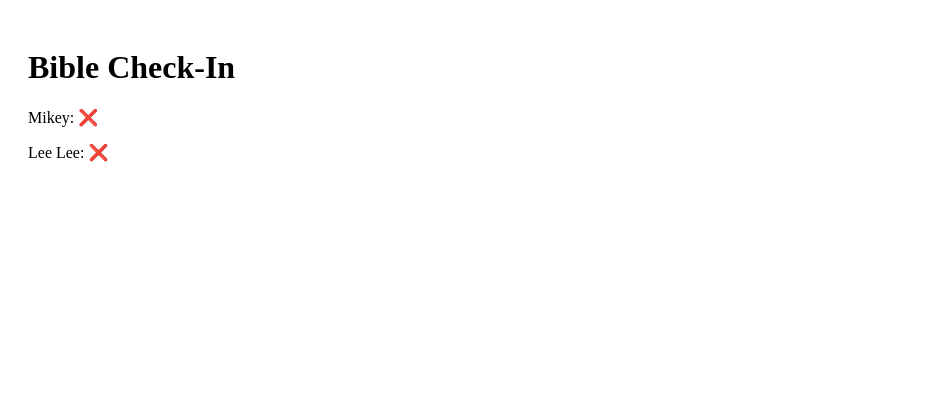
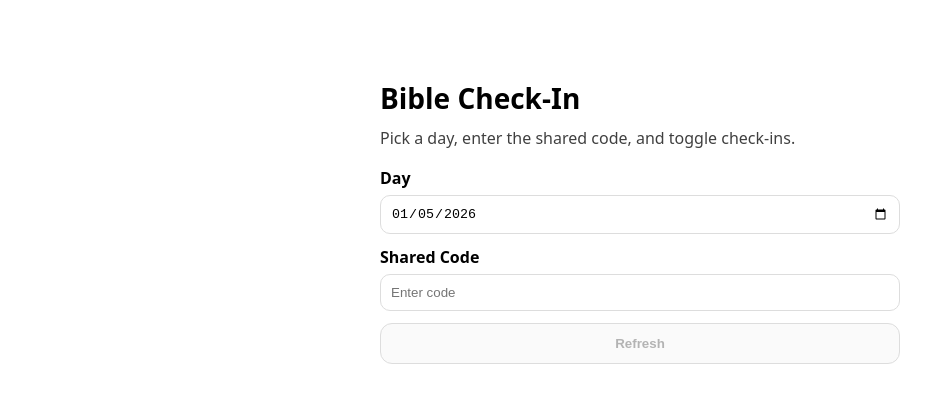
Before and after one commit to Mikeberg24/bible-checkin-pwa, a Next.js app: page / in a window 1280 px wide. Shown: the top 402 px of the page, without its empty margins (0-935 px from the left). Built offline with nearby package versions, Linux system fonts and the light colour scheme; no server answers.

Commit message:
Restore full app + API routes

```diff
--- a/app/api/today/route.ts
+++ b/app/api/today/route.ts
@@ -1,17 +1,46 @@
+// app/api/today/route.ts
 import { NextResponse } from "next/server";
+import { getSupabaseServer } from "@/lib/supabaseServer";
+
+function isAuthorized(code: string | null) {
+  const expected = process.env.SHARED_COUPLE_CODE;
+  return Boolean(expected && code && code === expected);
+}
 
 export async function GET(req: Request) {
-  const { searchParams } = new URL(req.url);
-  const day = searchParams.get("day");
-  const code = searchParams.get("code");
+  try {
+    const url = new URL(req.url);
+    const day = url.searchParams.get("day"); // YYYY-MM-DD
+    const code = url.searchParams.get("code");
 
-  if (code !== process.env.SHARED_COUPLE_CODE) {
-    return NextResponse.json({ error: "Invalid code" }, { status: 401 });
+    if (!isAuthorized(code)) {
+      return NextResponse.json({ error: "Unauthorized" }, { status: 401 });
+    }
+
+    if (!day) {
+      return NextResponse.json({ error: "Missing day" }, { status: 400 });
+    }
+
+    const supabase = getSupabaseServer();
+
+    const { data, error } = await supabase
+      .from("checkins")
+      .select("mikey, leelee")
+      .eq("day", day)
+      .maybeSingle();
+
+    if (error) throw error;
+
+    // Default to false/false if no row exists yet
+    return NextResponse.json({
+      day,
+      mikey: data?.mikey ?? false,
+      leelee: data?.leelee ?? false,
+    });
+  } catch (err: any) {
+    return NextResponse.json(
+      { error: err?.message ?? "Server error" },
+      { status: 500 }
+    );
   }
-
-  return NextResponse.json({
-    day,
-    mikey: false,
-    leelee: false,
-  });
 }
--- a/app/api/toggle/route.ts
+++ b/app/api/toggle/route.ts
@@ -1,15 +1,63 @@
+// app/api/toggle/route.ts
 import { NextResponse } from "next/server";
+import { getSupabaseServer } from "@/lib/supabaseServer";
+
+type Person = "mikey" | "leelee";
+
+function isAuthorized(code: string | null) {
+  const expected = process.env.SHARED_COUPLE_CODE;
+  return Boolean(expected && code && code === expected);
+}
 
 export async function POST(req: Request) {
-  const body = await req.json();
-  const { person, code } = body;
+  try {
+    const body = await req.json().catch(() => null);
 
-  if (code !== process.env.SHARED_COUPLE_CODE) {
-    return NextResponse.json({ error: "Invalid code" }, { status: 401 });
+    const day: string | undefined = body?.day;
+    const person: Person | undefined = body?.person;
+    const code: string | undefined = body?.code;
+
+    if (!isAuthorized(code ?? null)) {
+      return NextResponse.json({ error: "Unauthorized" }, { status: 401 });
+    }
+
+    if (!day) return NextResponse.json({ error: "Missing day" }, { status: 400 });
+    if (person !== "mikey" && person !== "leelee") {
+      return NextResponse.json({ error: "Invalid person" }, { status: 400 });
+    }
+
+    const supabase = getSupabaseServer();
+
+    // Get current row (or defaults)
+    const { data: current, error: readErr } = await supabase
+      .from("checkins")
+      .select("mikey, leelee")
+      .eq("day", day)
+      .maybeSingle();
+
+    if (readErr) throw readErr;
+
+    const next = {
+      day,
+      mikey: current?.mikey ?? false,
+      leelee: current?.leelee ?? false,
+      [person]: !(current?.[person] ?? false),
+    };
+
+    // Upsert row for the day
+    const { data: saved, error: upsertErr } = await supabase
+      .from("checkins")
+      .upsert(next, { onConflict: "day" })
+      .select("day, mikey, leelee")
+      .single();
+
+    if (upsertErr) throw upsertErr;
+
+    return NextResponse.json(saved);
+  } catch (err: any) {
+    return NextResponse.json(
+      { error: err?.message ?? "Server error" },
+      { status: 500 }
+    );
   }
-
-  return NextResponse.json({
-    success: true,
-    person,
-  });
 }
--- a/app/page.tsx
+++ b/app/page.tsx
@@ -1,29 +1,168 @@
 "use client";
 
-import { useEffect, useState } from "react";
+import { useEffect, useMemo, useState } from "react";
 
 type Status = {
+  day: string;
   mikey: boolean;
   leelee: boolean;
 };
 
+function formatLocalYYYYMMDD(d: Date) {
+  const yyyy = d.getFullYear();
+  const mm = String(d.getMonth() + 1).padStart(2, "0");
+  const dd = String(d.getDate()).padStart(2, "0");
+  return `${yyyy}-${mm}-${dd}`;
+}
+
 export default function Home() {
+  const [day, setDay] = useState<string>(() => formatLocalYYYYMMDD(new Date()));
+  const [code, setCode] = useState<string>("");
   const [status, setStatus] = useState<Status | null>(null);
+  const [loading, setLoading] = useState(false);
+  const [err, setErr] = useState<string | null>(null);
+
+  const canFetch = useMemo(() => day.length === 10 && code.length > 0, [day, code]);
+
+  async function load() {
+    if (!canFetch) return;
+    setLoading(true);
+    setErr(null);
+    try {
+      const res = await fetch(`/api/today?day=${encodeURIComponent(day)}&code=${encodeURIComponent(code)}`);
+      if (!res.ok) {
+        const j = await res.json().catch(() => ({}));
+        throw new Error(j?.error || `Failed (${res.status})`);
+      }
+      const data = (await res.json()) as Status;
+      setStatus(data);
+    } catch (e: any) {
+      setStatus(null);
+      setErr(e?.message ?? "Failed to load");
+    } finally {
+      setLoading(false);
+    }
+  }
+
+  async function toggle(person: "mikey" | "leelee") {
+    if (!canFetch) return;
+    setLoading(true);
+    setErr(null);
+    try {
+      const res = await fetch("/api/toggle", {
+        method: "POST",
+        headers: { "Content-Type": "application/json" },
+        body: JSON.stringify({ day, person, code }),
+      });
+      if (!res.ok) {
+        const j = await res.json().catch(() => ({}));
+        throw new Error(j?.error || `Failed (${res.status})`);
+      }
+      const data = (await res.json()) as Status;
+      setStatus(data);
+    } catch (e: any) {
+      setErr(e?.message ?? "Toggle failed");
+    } finally {
+      setLoading(false);
+    }
+  }
 
   useEffect(() => {
-    fetch("/api/today?day=2026-01-07&code=2424")
-      .then((res) => res.json())
-      .then(setStatus);
-  }, []);
-
-  if (!status) return <p>Loading...</p>;
+    // Auto-load once code is entered
+    if (canFetch) load();
+    // eslint-disable-next-line react-hooks/exhaustive-deps
+  }, [day, code]);
 
   return (
-    <main style={{ padding: 20 }}>
-      <h1>Bible Check-In</h1>
+    <main style={{ maxWidth: 520, margin: "40px auto", padding: 20, fontFamily: "system-ui, Arial" }}>
+      <h1 style={{ fontSize: 28, marginBottom: 10 }}>Bible Check-In</h1>
+      <p style={{ opacity: 0.75, marginTop: 0 }}>
+        Pick a day, enter the shared code, and toggle check-ins.
+      </p>
 
-      <p>Mikey: {status.mikey ? "✅" : "❌"}</p>
-      <p>Lee Lee: {status.leelee ? "✅" : "❌"}</p>
+      <div style={{ display: "grid", gap: 12, marginTop: 18 }}>
+        <label style={{ display: "grid", gap: 6 }}>
+          <span style={{ fontWeight: 600 }}>Day</span>
+          <input
+            value={day}
+            onChange={(e) => setDay(e.target.value)}
+            type="date"
+            style={{ padding: 10, borderRadius: 10, border: "1px solid #ddd" }}
+          />
+        </label>
+
+        <label style={{ display: "grid", gap: 6 }}>
+          <span style={{ fontWeight: 600 }}>Shared Code</span>
+          <input
+            value={code}
+            onChange={(e) => setCode(e.target.value)}
+            placeholder="Enter code"
+            style={{ padding: 10, borderRadius: 10, border: "1px solid #ddd" }}
+          />
+        </label>
+
+        <button
+          onClick={load}
+          disabled={!canFetch || loading}
+          style={{
+            padding: 12,
+            borderRadius: 12,
+            border: "1px solid #ddd",
+            cursor: !canFetch || loading ? "not-allowed" : "pointer",
+            fontWeight: 700,
+          }}
+        >
+          {loading ? "Loading..." : "Refresh"}
+        </button>
+
+        {err && (
+          <div style={{ padding: 12, borderRadius: 12, background: "#ffecec", border: "1px solid #ffb3b3" }}>
+            <b>Error:</b> {err}
+          </div>
+        )}
+
+        {status && (
+          <div style={{ padding: 14, borderRadius: 14, border: "1px solid #e6e6e6" }}>
+            <div style={{ display: "grid", gap: 10 }}>
+              <Row name="Mikey" value={status.mikey} onToggle={() => toggle("mikey")} disabled={loading} />
+              <Row name="Lee Lee" value={status.leelee} onToggle={() => toggle("leelee")} disabled={loading} />
+            </div>
+          </div>
+        )}
+      </div>
     </main>
   );
 }
+
+function Row({
+  name,
+  value,
+  onToggle,
+  disabled,
+}: {
+  name: string;
+  value: boolean;
+  onToggle: () => void;
+  disabled: boolean;
+}) {
+  return (
+    <div style={{ display: "flex", justifyContent: "space-between", alignItems: "center", gap: 10 }}>
+      <div style={{ fontSize: 18 }}>
+        <b>{name}:</b> {value ? "✅" : "❌"}
+      </div>
+      <button
+        onClick={onToggle}
+        disabled={disabled}
+        style={{
+          padding: "10px 14px",
+          borderRadius: 12,
+          border: "1px solid #ddd",
+          cursor: disabled ? "not-allowed" : "pointer",
+          fontWeight: 700,
+        }}
+      >
+        Toggle
+      </button>
+    </div>
+  );
+}
--- a/lib/supabaseServer.ts
+++ b/lib/supabaseServer.ts
@@ -1,12 +1,12 @@
+// lib/supabaseServer.ts
 import { createClient } from "@supabase/supabase-js";
 
-export function supabaseServer() {
-  const url = process.env.NEXT_PUBLIC_SUPABASE_URL!;
-  const serviceKey = process.env.SUPABASE_SERVICE_ROLE_KEY!;
+export function getSupabaseServer() {
+  const url = process.env.NEXT_PUBLIC_SUPABASE_URL;
+  const serviceKey = process.env.SUPABASE_SERVICE_ROLE_KEY;
 
-  if (!url || !serviceKey) {
-    throw new Error("Missing NEXT_PUBLIC_SUPABASE_URL or SUPABASE_SERVICE_ROLE_KEY in .env.local");
-  }
+  if (!url) throw new Error("Missing env NEXT_PUBLIC_SUPABASE_URL");
+  if (!serviceKey) throw new Error("Missing env SUPABASE_SERVICE_ROLE_KEY");
 
   return createClient(url, serviceKey, {
     auth: { persistSession: false },
```
